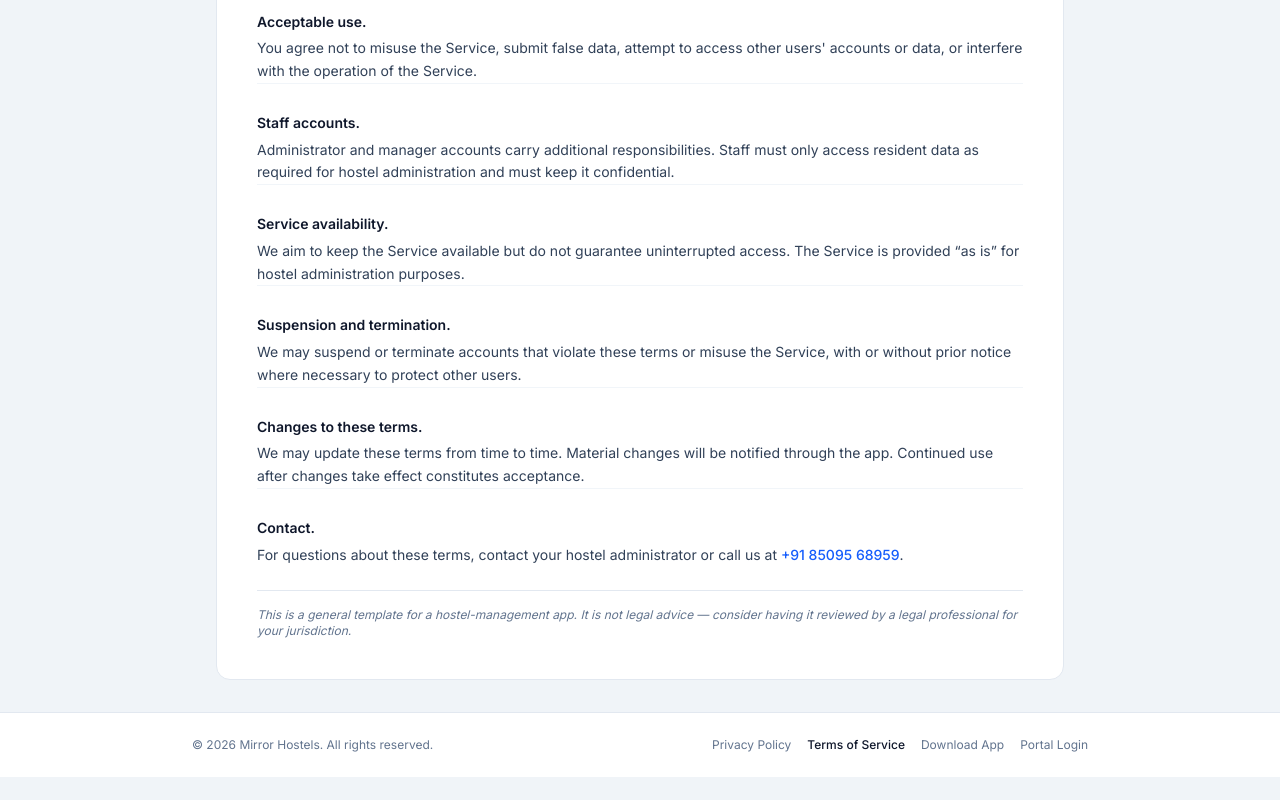
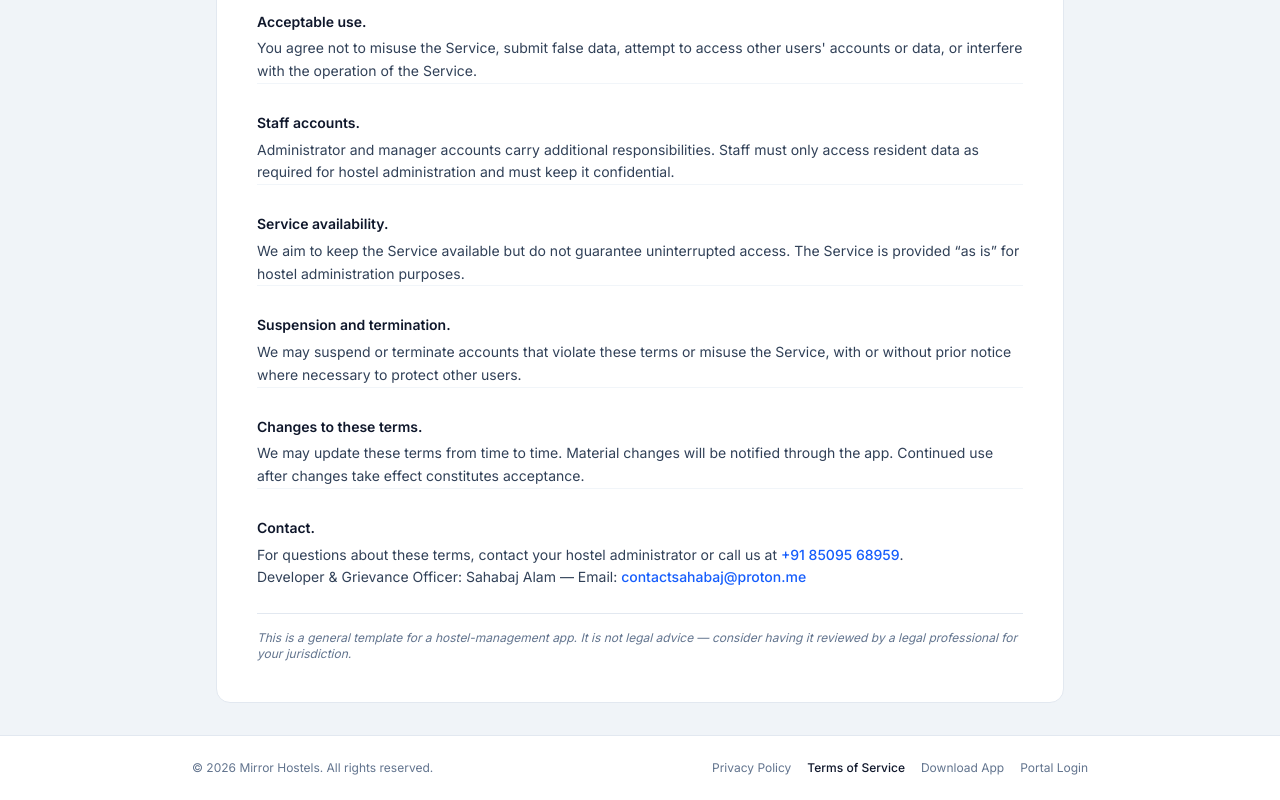
Before and after one commit to ReOneSec/hostel-app, a Next.js app: page /terms in a window 1280 px wide. Shown: the part 855-1655 px from the top of the page. Before the commit the page ends 1632 px from the top, so only its background shows below. Built offline with nearby package versions, Linux system fonts and the light colour scheme.

Commit message:
Terms: add developer & grievance officer email (Indus compliance)

```diff
--- a/src/app/terms/page.tsx
+++ b/src/app/terms/page.tsx
@@ -130,6 +130,14 @@ export default function TermsOfServicePage() {
                 +91 85095 68959
               </a>
               .
+              <br />
+              Developer &amp; Grievance Officer: Sahabaj Alam — Email:{" "}
+              <a
+                href="mailto:contactsahabaj@proton.me"
+                className="text-blue-600 hover:underline font-medium"
+              >
+                contactsahabaj@proton.me
+              </a>
             </div>
           </div>
 
```
